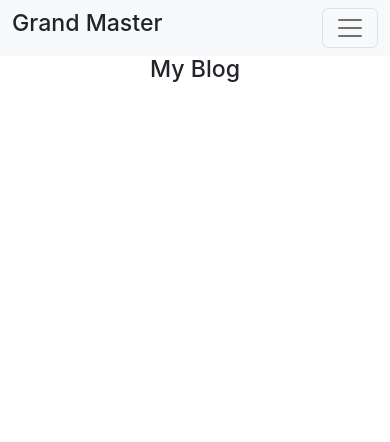
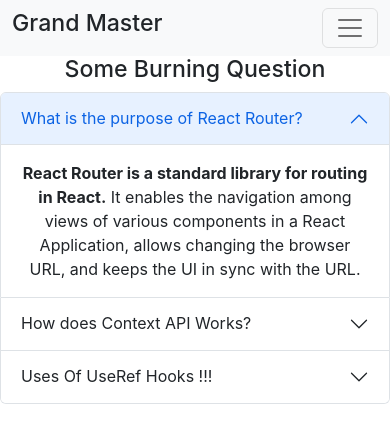
Before and after one commit to MaxPromit/P-Hero-Assignment-9th-Grand-Master, a React (Create React App) app: page /blog in a window 390 px wide. Shown: the top 442 px of the page. Built offline with nearby package versions, Linux system fonts and the light colour scheme.

Commit message:
responsive done

```diff
--- a/src/Components/Blog/Blog.js
+++ b/src/Components/Blog/Blog.js
@@ -3,7 +3,47 @@
 const Blog = () => {
     return (
         <div>
-            <h3>My Blog</h3>
+            <h3>Some Burning Question</h3>
+            <div class="accordion" id="accordionExample">
+  <div class="accordion-item">
+    <h2 class="accordion-header" id="headingOne">
+      <button class="accordion-button" type="button" data-bs-toggle="collapse" data-bs-target="#collapseOne" aria-expanded="true" aria-controls="collapseOne">
+        What is the purpose of React Router?
+      </button>
+    </h2>
+    <div id="collapseOne" class="accordion-collapse collapse show" aria-labelledby="headingOne" data-bs-parent="#accordionExample">
+      <div class="accordion-body">
+        <strong>React Router is a standard library for routing in React.</strong> It enables the navigation among views of various components in a React Application, allows changing the browser URL, and keeps the UI in sync with the URL.
+      </div>
+    </div>
+  </div>
+  <div class="accordion-item">
+    <h2 class="accordion-header" id="headingTwo">
+      <button class="accordion-button collapsed" type="button" data-bs-toggle="collapse" data-bs-target="#collapseTwo" aria-expanded="false" aria-controls="collapseTwo">
+        How does Context API Works?
+      </button>
+    </h2>
+    <div id="collapseTwo" class="accordion-collapse collapse" aria-labelledby="headingTwo" data-bs-parent="#accordionExample">
+      <div class="accordion-body">
+        <strong>The React Context API is a way for a React app to effectively produce global variables that can be passed around</strong> This is the alternative to "prop drilling" or moving props from grandparent to child to parent, and so on. Context is also touted as an easier, lighter approach to state management using Redux.
+
+      </div>
+    </div>
+  </div>
+  <div class="accordion-item">
+    <h2 class="accordion-header" id="headingThree">
+      <button class="accordion-button collapsed" type="button" data-bs-toggle="collapse" data-bs-target="#collapseThree" aria-expanded="false" aria-controls="collapseThree">
+        Uses Of UseRef Hooks !!!
+      </button>
+    </h2>
+    <div id="collapseThree" class="accordion-collapse collapse" aria-labelledby="headingThree" data-bs-parent="#accordionExample">
+      <div class="accordion-body">
+        <strong>
+The useRef Hook allows you to persist values between renders.</strong> It can be used to store a mutable value that does not cause a re-render when updated. It can be used to access a DOM element directly. Essentially, useRef is like a “box” that can hold a mutable value in its .current property.
+      </div>
+    </div>
+  </div>
+</div>
         </div>
     );
 };
--- a/src/Components/Option/Option.js
+++ b/src/Components/Option/Option.js
@@ -5,7 +5,7 @@
     return (
         <div className='option'>
             <ul>
-            <li onClick={()=>hadlerQuizChecker(option)}>{option}</li>
+            <li className='option_li' onClick={()=>hadlerQuizChecker(option)}>{option}</li>
             </ul>
         </div>
     );
--- a/src/Components/Option/option.css
+++ b/src/Components/Option/option.css
@@ -11,3 +11,13 @@
     cursor: pointer;
     transition: 0.3s;
 }
+@media screen and (max-width: 586px) {
+    .option_li{
+        width: 300px;
+
+    }
+    .option{
+        width: 275px;
+        padding: 1px;
+    }
+}
--- a/src/Components/QuizQuestion/QuizQuestion.css
+++ b/src/Components/QuizQuestion/QuizQuestion.css
@@ -6,3 +6,11 @@
     border-radius: 10px;
     padding: 20px;
 }
+@media screen and (max-width: 586px) {
+    .quiz_cart{
+        width: 300px;
+    }
+    .option_li{
+        width: 300px;
+    }
+}
--- a/src/Components/QuizQuestion/QuizQuestion.js
+++ b/src/Components/QuizQuestion/QuizQuestion.js
@@ -4,6 +4,7 @@
 import { ToastContainer, toast } from 'react-toastify';
 import 'react-toastify/dist/ReactToastify.css';
 import { AiFillEye } from "react-icons/ai";
+import './QuizQuestion.css'
 
 const QuizQuestion = ({singlequestion}) => {
     const {question,options,correctAnswer} = singlequestion;
--- a/src/Components/SingleProduct/SingleProduct.css
+++ b/src/Components/SingleProduct/SingleProduct.css
@@ -23,3 +23,19 @@
     color: white;
     border: none;
 }
+@media screen and (max-width: 786px) {
+    .parent_product{
+        display: grid;
+        grid-template-columns: repeat(2, 1fr)
+    }
+}
+@media screen and (max-width: 586px) {
+    .parent_product{
+        display: grid;
+        grid-template-columns: repeat(1, 1fr);
+        margin-left: 60px;
+    }
+    .quiz_cart{
+        width: 300px;
+    }
+}
```
Also changed, not shown: 2 other files (tests, documents, lock files or other folders).
